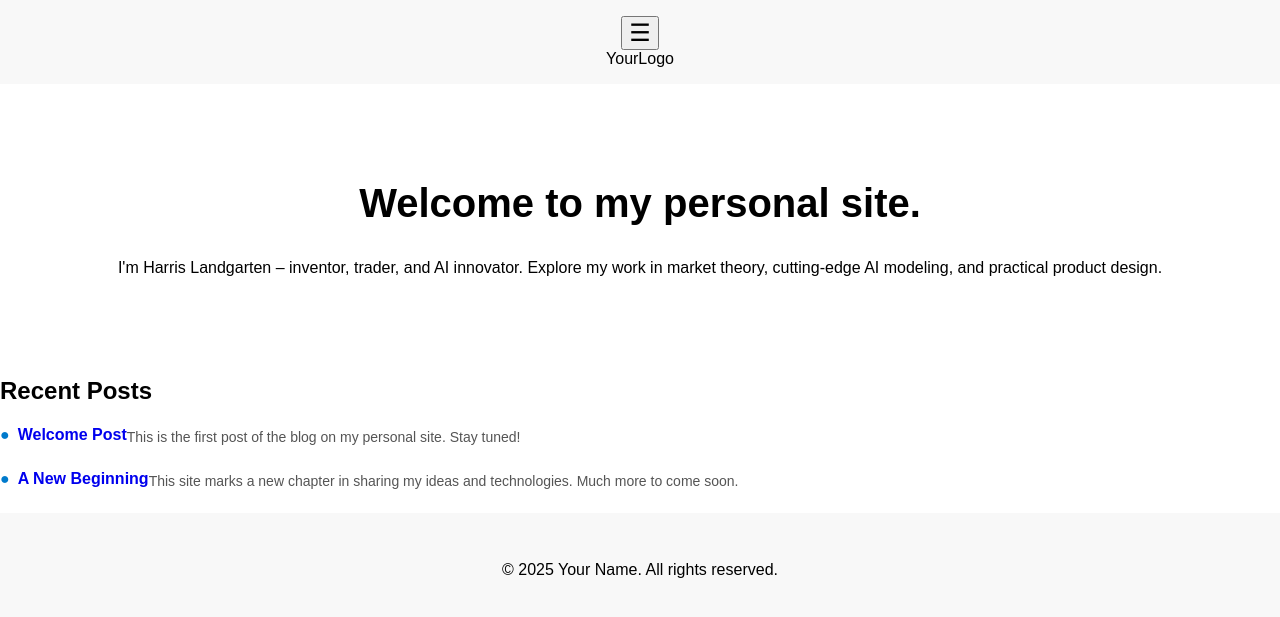
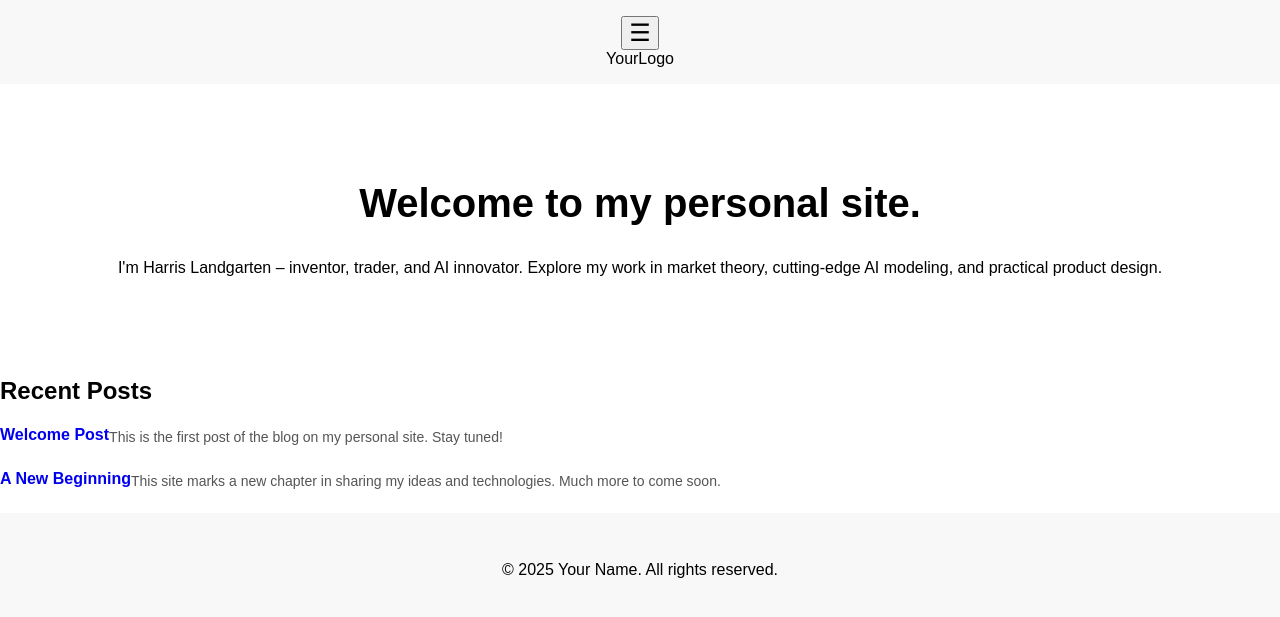
Before and after one commit to hlandgarten/hlandgarten.github.io, a Jekyll site: the page built from index.md, in a window 1280 px wide. Shown: the top 617 px of the page. Built offline with Jekyll 4.4.1, drawn with Linux system fonts in a browser that asks for light colours.

Commit message:
style change

```diff
--- a/assets/css/styles.css
+++ b/assets/css/styles.css
@@ -77,23 +77,18 @@
   margin-bottom: 1.5rem;
 }
 
-.recent-posts li::before {
-  content: "●";
-  margin-right: 0.5rem;
-  /* remove any margin-top or absolute positioning */
-  color: #007acc;
-  flex: none;             /* keep the bullet from stretching */
+.recent-posts li {
+  margin-bottom: 1.5rem;
 }
-/* Title & excerpt styling */
+
 .recent-posts li a {
   font-weight: bold;
   text-decoration: none;
 }
 
-.recent-posts li small {
-  display: block;
+.recent-posts .excerpt {
+  margin: 0.25rem 0 0;
   color: #555;
-  margin-top: 0.25rem;
   font-size: 0.875rem;
 }
 
--- a/index.md
+++ b/index.md
@@ -16,12 +16,13 @@
 
 <section class="recent-posts">
   <h2>Recent Posts</h2>
+
   {% if site.posts.size > 0 %}
     <ul>
       {% for post in site.posts limit:5 %}
         <li>
-          <a href="{{ post.url | relative_url }}">{{ post.title }}</a><br>
-          <small>{{ post.excerpt | strip_html | truncate: 160 }}</small>
+          <a href="{{ post.url | relative_url }}">{{ post.title }}</a>
+          <p class="excerpt">{{ post.excerpt | strip_html | truncate: 160 }}</p>
         </li>
       {% endfor %}
     </ul>
```
